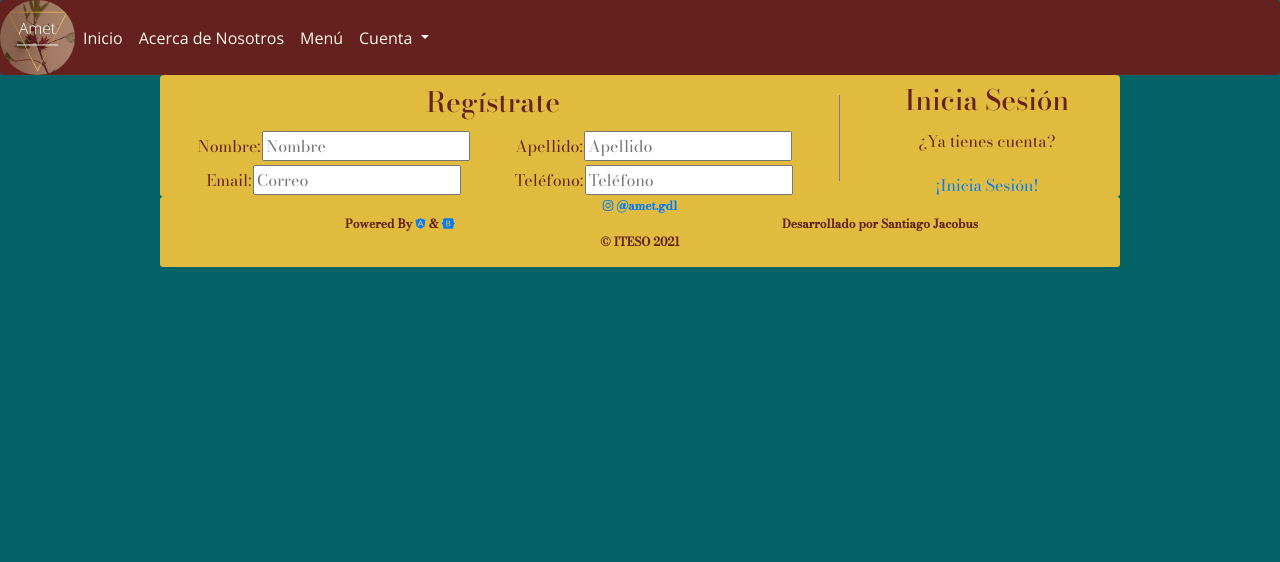
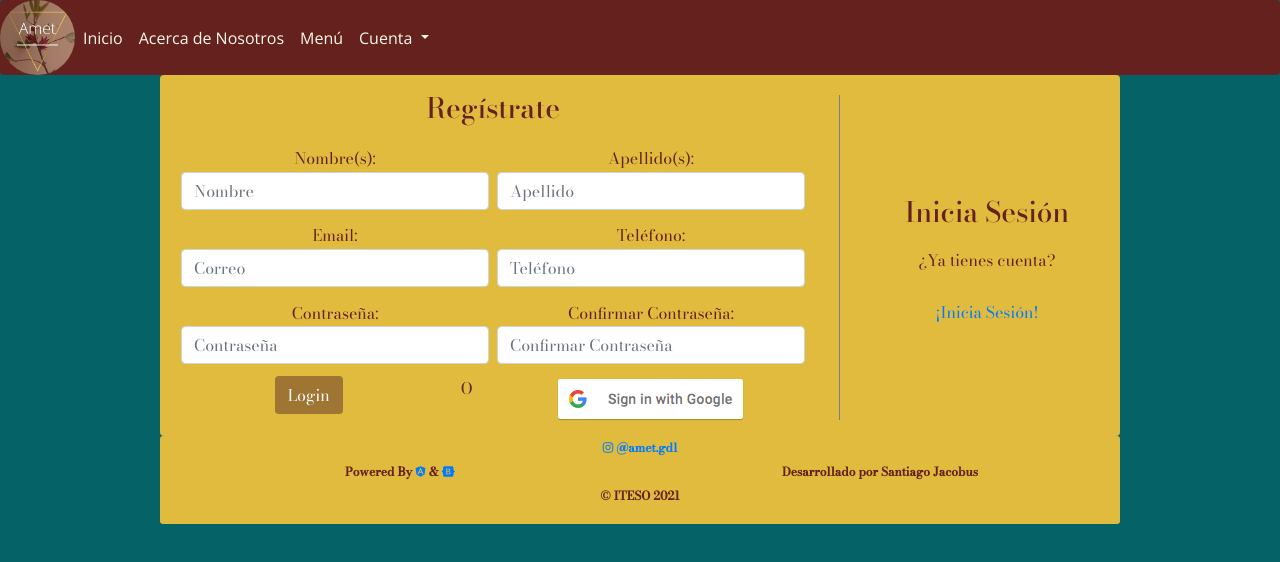
Before and after one commit to sjacobust/ProyectoPAE2021, an Angular app in the folder frontend/: page /register in a window 1280 px wide. Shown: the top 562 px of the page. Built offline with nearby package versions, Linux system fonts and the light colour scheme.

Commit message:
Register Page Done

```diff
--- a/frontend/src/app/components/register/register.component.html
+++ b/frontend/src/app/components/register/register.component.html
@@ -1,35 +1,57 @@
 <div class="grid">
   <div class="grid-row">
-    <div class="grid col-8">
+    <form class="grid col-8" method="POST">
       <div class="grid-row">
         <div class="col-12">
           <h3>Regístrate</h3>
         </div>
       </div>
       <div class="grid-row">
-        <div class="col-6">
-          <label for="name">Nombre:</label>
-          <input type="text" name="name" id="inputName" placeholder="Nombre">
+        <div class="col-d-6 col-l-6 col-t-6 col-m-12">
+          <label for="name">Nombre(s):</label>
+          <input type="text" name="name" id="inputName" placeholder="Nombre" class="form-control">
         </div>
-        <div class="col-6">
-          <label for="name">Apellido:</label>
-          <input type="text" name="lastname" id="inputLastname" placeholder="Apellido">
+        <div class="col-d-6 col-l-6 col-t-6 col-m-12">
+          <label for="lastname">Apellido(s):</label>
+          <input type="text" name="lastname" id="inputLastname" placeholder="Apellido" class="form-control">
         </div>
       </div>
       <div class="grid-row">
-        <div class="col-6">
-          <label for="name">Email:</label>
-          <input type="email" name="email" id="inputEmail" placeholder="Correo">
+        <div class="col-d-6 col-l-6 col-t-6 col-m-12">
+          <label for="email">Email:</label>
+          <input type="email" name="email" id="inputEmail" placeholder="Correo" class="form-control">
         </div>
-        <div class="col-6">
+        <div class="col-d-6 col-l-6 col-t-6 col-m-12">
           <label for="telephone">Teléfono:</label>
-          <input type="number" name="telephone" id="inputTel" placeholder="Teléfono">
+          <input type="number" name="telephone" id="inputTel" placeholder="Teléfono" class="form-control">
         </div>
       </div>
-
+      <div class="grid-row">
+        <div class="col-d-6 col-l-6 col-t-6 col-m-12">
+          <label for="password">Contraseña:</label>
+          <input type="password" name="password" id="inputPassword" placeholder="Contraseña" class="form-control">
+        </div>
+        <div class="col-d-6 col-l-6 col-t-6 col-m-12">
+          <label for="confirmPswd">Confirmar Contraseña:</label>
+          <input type="password" name="confirmPswd" id="inputConfirmPswd" placeholder="Confirmar Contraseña" class="form-control">
+        </div>
+      </div>
+      <div class="grid-row">
+        <div class="col-d-5 col-m-12">
+          <button class="btn loginButton">Login</button>
+        </div>
+        <div class="col-d-1 col-m-12">
+          <p>O</p>
+        </div>
+        <div class="col-d-6 col-m-12">
+          <input type="image" src="./assets/images/btn_google_signin_light_normal_web.png" alt="Sign In With Google" formenctype="multipart/form-data">
+        </div>
+      </div>
+    </form>
+    <div *ngIf="isMobile else verticalHR">
+      <hr>
     </div>
-    <hr class="verticalHr">
-    <div class="grid col-3">
+    <div class="grid col-d-3 col-m-12">
       <div class="grid-row">
         <div class="col-12">
           <h3>Inicia Sesión</h3>
@@ -48,3 +70,7 @@
     </div>
   </div>
 </div>
+
+<ng-template #verticalHR>
+  <hr class="verticalHr">
+</ng-template>
--- a/frontend/src/app/components/register/register.component.scss
+++ b/frontend/src/app/components/register/register.component.scss
@@ -1,3 +1,6 @@
+@import '../../../styles/sass/variables';
+@import '../../../styles/sass/mixins';
+
 label {
     margin: .1em;
 }
@@ -5,3 +8,27 @@ label {
 .grid-row {
     padding-top: .25em;
 }
+
+.googleButton {
+    background-image: image("./assets/images/btn_google_signin_ligjt_normal_web.png");
+    background-size: cover;
+}
+
+.loginButton {
+    background-color: $accent-color;
+    color: white;
+}
+
+@each $device, $pixels in $devices {
+    @media (max-width: $pixels) {
+        @if $pixels > 480px {
+            .grid-row {
+                display: flex;
+            }
+        } @else {
+            .grid-row {
+                display: initial;
+            }
+        }
+    }
+}
--- a/frontend/src/app/components/register/register.component.ts
+++ b/frontend/src/app/components/register/register.component.ts
@@ -7,9 +7,14 @@ import { Component, OnInit } from '@angular/core';
 })
 export class RegisterComponent implements OnInit {
 
+  isMobile:boolean = false;
+
   constructor() { }
 
   ngOnInit(): void {
+    if (window.screen.width <= 480) {
+      this.isMobile = true;
+    }
   }
 
 }
--- a/frontend/src/styles/sass/_grid.scss
+++ b/frontend/src/styles/sass/_grid.scss
@@ -22,15 +22,19 @@
 [class*='col-'] {
     border-radius: 5px;
     text-align: center;
-}
-
-@for $column from 1 through $max-columns {
-    .grid-row .col-#{$column}, .grid-row .col-#{$column} {
-        width: getWidth($column, $max-columns);
-    }
+    padding: .25em;
 }
 
 @each $device, $pixels in $devices {
+    @if ($pixels >= 1200px) {
+        @media (min-width: $pixels) {
+            @for $column from 1 through $max-columns {
+                .grid-row .col-#{$device}-#{$column}{
+                    width: getWidth($column, $max-columns);
+                }
+            }
+        }
+    }
     @media (max-width: $pixels) {
         @if $pixels <= 768px {
             .grid {
```
